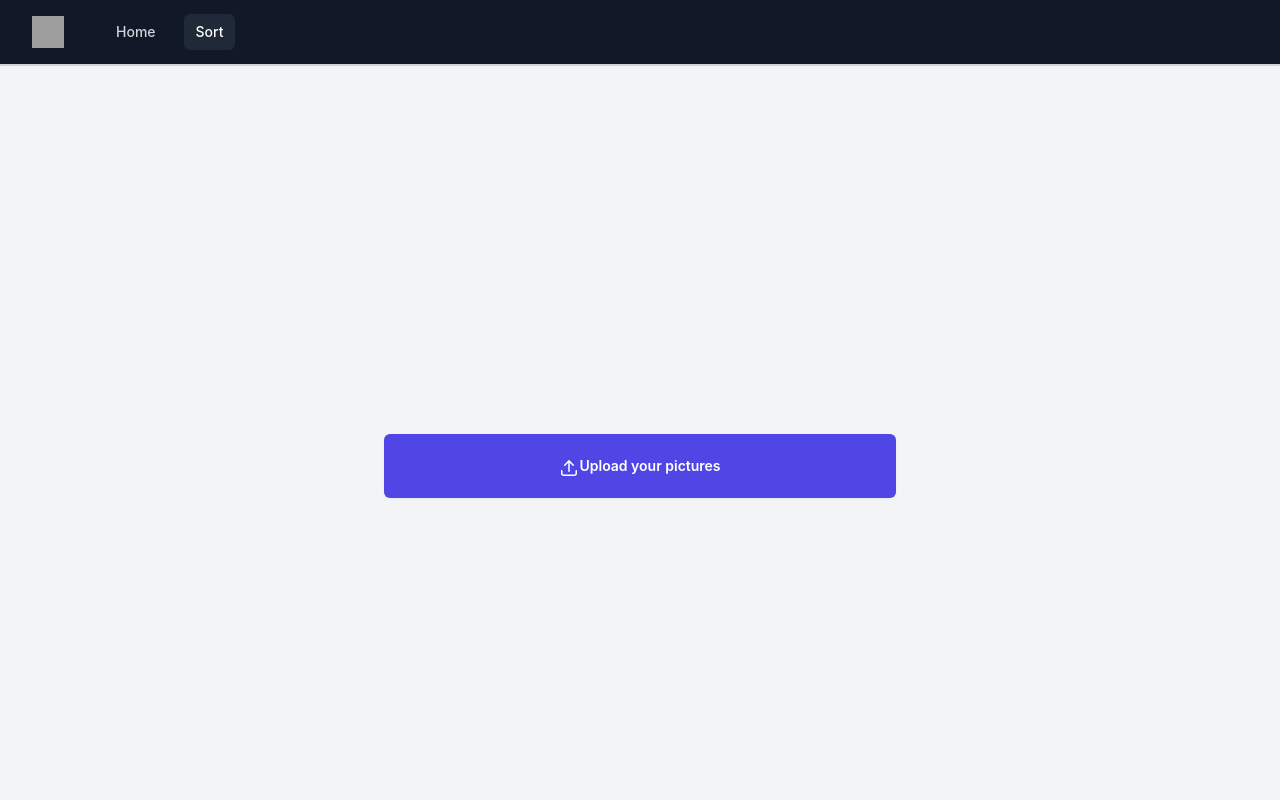
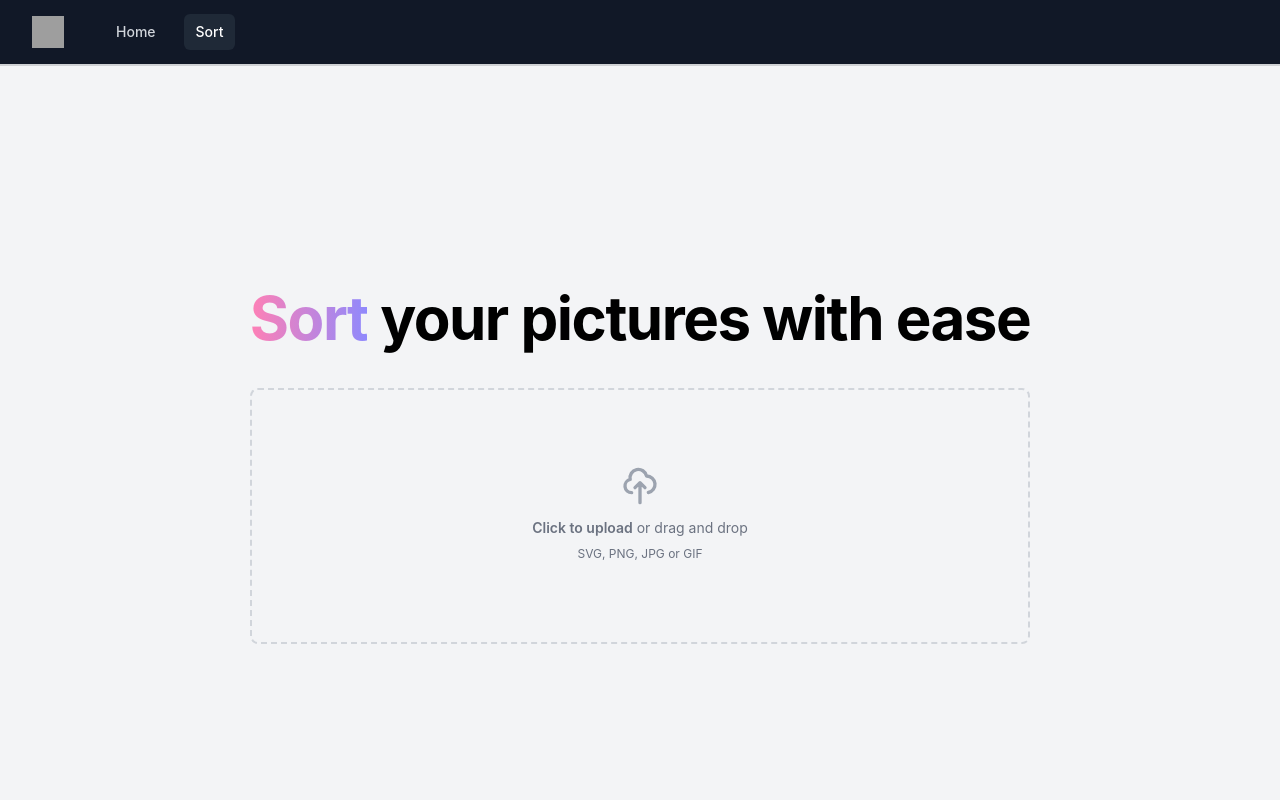
Before and after one commit to DakshinD/foto-filer, a React (Create React App) app: page /sort in a window 1280 px wide. Shown: the top 800 px of the page. Built offline with nearby package versions, Linux system fonts and the light colour scheme; grey boxes are pictures that could not be loaded.

Commit message:
added title to Sort page, as well as made custom file upload component - still need to add functionality

```diff
--- /dev/null
+++ b/src/pages/CustomFileInput.js
@@ -0,0 +1,18 @@
+import React from 'react';
+import { ArrowUpTrayIcon } from '@heroicons/react/20/solid'
+
+export default function Example() {
+    return (
+        <div className="flex items-center justify-center w-full">
+        <label htmlFor="dropzone-file" className="flex flex-col items-center justify-center w-full h-64 border-2 border-gray-300 border-dashed rounded-lg cursor-pointer hover:bg-gray-800 dark:bg-gray-800 hover:bg-gray-500 dark:border-gray-600 dark:hover:border-gray-500 dark:hover:bg-gray-700">
+          <div className="flex flex-col items-center justify-center pt-5 pb-6">
+            <svg aria-hidden="true" className="w-10 h-10 mb-3 text-gray-400" fill="none" stroke="currentColor" viewBox="0 0 24 24" xmlns="http://www.w3.org/2000/svg"><path strokeLinecap="round" strokeLinejoin="round" strokeWidth={2} d="M7 16a4 4 0 01-.88-7.903A5 5 0 1115.9 6L16 6a5 5 0 011 9.9M15 13l-3-3m0 0l-3 3m3-3v12" /></svg>
+            <p className="mb-2 text-sm text-gray-500 dark:text-gray-400"><span className="font-semibold">Click to upload</span> or drag and drop</p>
+            <p className="text-xs text-gray-500 dark:text-gray-400">SVG, PNG, JPG or GIF</p>
+          </div>
+          <input id="dropzone-file" type="file" className="hidden" />
+        </label>
+      </div>
+
+    )
+  }
--- a/src/pages/Sort.js
+++ b/src/pages/Sort.js
@@ -1,22 +1,20 @@
 import React from 'react';
-import { ArrowUpTrayIcon } from '@heroicons/react/20/solid'
+import CustomFileInput from './CustomFileInput'
 
 export default function Example() {
     return (
       <div className="h-screen flex justify-center items-center">
 
-            <button className="w-2/5 h-16 mt-height/2 rounded-md bg-indigo-600 px-10 py-2.5 text-sm font-semibold text-white shadow-sm hover:bg-indigo-500 focus-visible:outline focus-visible:outline-2 focus-visible:outline-offset-2 focus-visible:outline-indigo-600">
-
-                <div className='flex justify-center items-center space-between'>
-                    <div className='mt-1 h-5 w-5 flex-none text-white'>
-                        <ArrowUpTrayIcon />
-                    </div>
-                    <div>
-                        Upload your pictures
-                    </div>
+            <div>
+                <div className="text-4xl font-bold tracking-tight text-black sm:text-6xl pb-10 text-center">
+                    <span className="text-4xl font-bold tracking-tight text-transparent sm:text-6xl bg-clip-text bg-gradient-to-r from-[#ff80b5] to-[#9089fc]">Sort</span> your pictures with ease
                 </div>
 
-            </button>
+                <div className='container flex justify-center items-center'>
+                    <CustomFileInput className='w-2/5'/> {/*need to add functionality still */}
+                </div>
+            </div>
+
 
 
 
```
